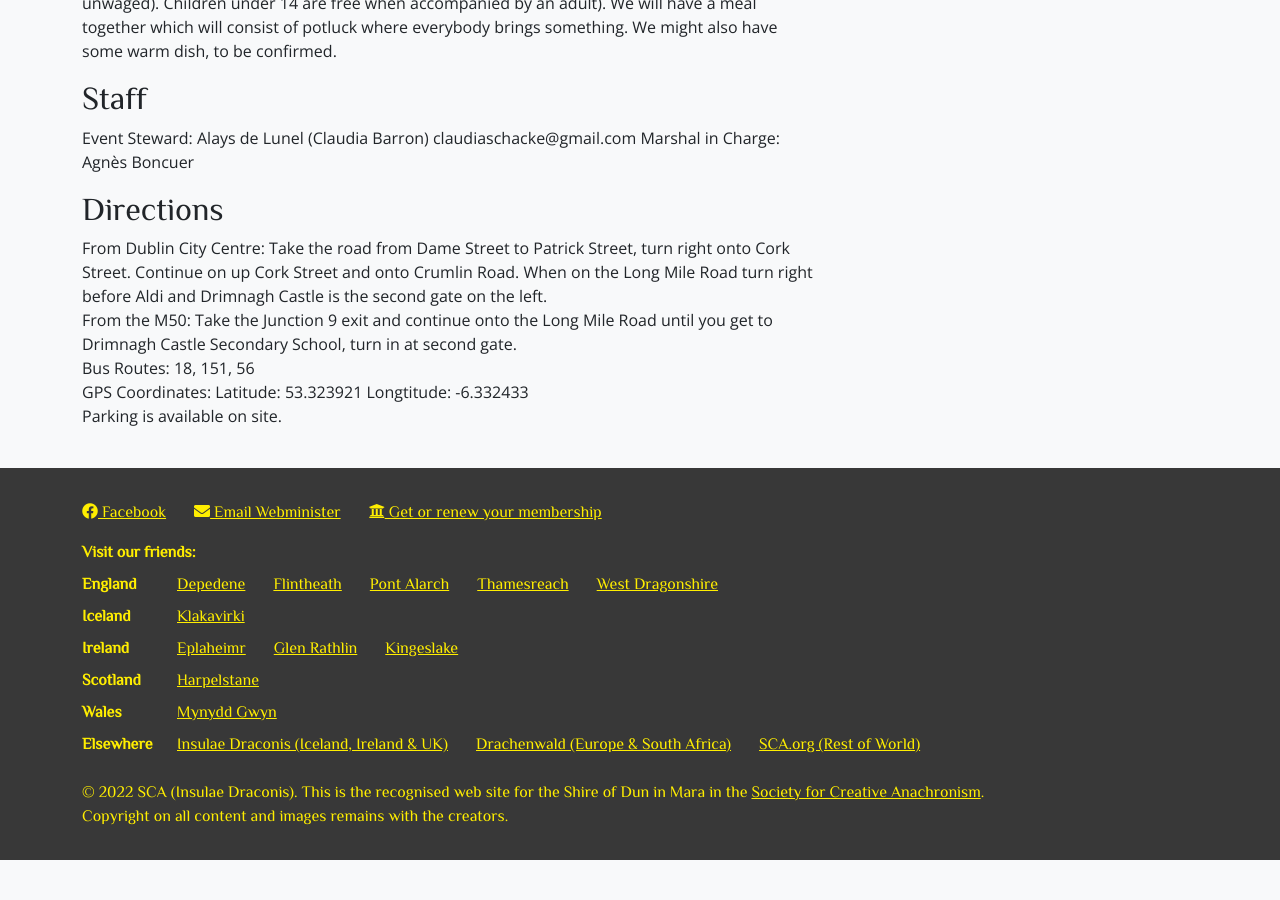
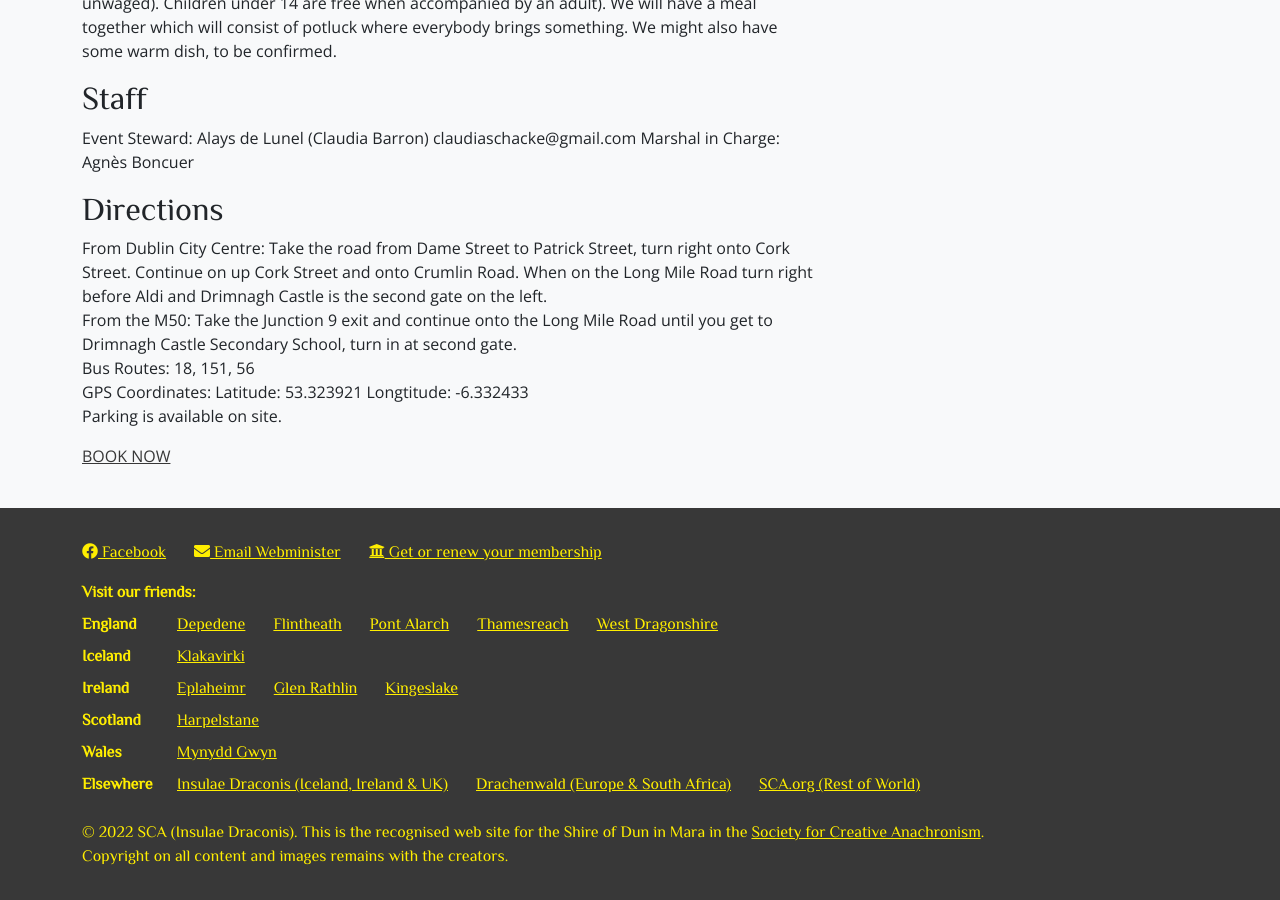
Before and after one commit to drachenwald/dun-in-mara, a Jekyll site: the page built from events/2022/harvesttide-revel/index.md, in a window 1280 px wide and 900 px high, scrolled down 861 px. Built offline with Jekyll 4.4.1, drawn with Linux system fonts in a browser that asks for light colours; comment, search, counter and statistics services are not loaded; before the commit the page ends 1721 px from its top, so only the background shows below that.

Commit message:
Extra booking link

```diff
--- a/events/2022/harvesttide-revel/index.md
+++ b/events/2022/harvesttide-revel/index.md
@@ -31,3 +31,5 @@ From the M50: Take the Junction 9 exit and continue onto the Long Mile Road unti
 Bus Routes: 18, 151, 56
 GPS Coordinates: Latitude: 53.323921 Longtitude﻿: -6.332433
 Parking is available on site.
+
+[BOOK NOW](https://fienta.com/harvesttide-revel)
```
